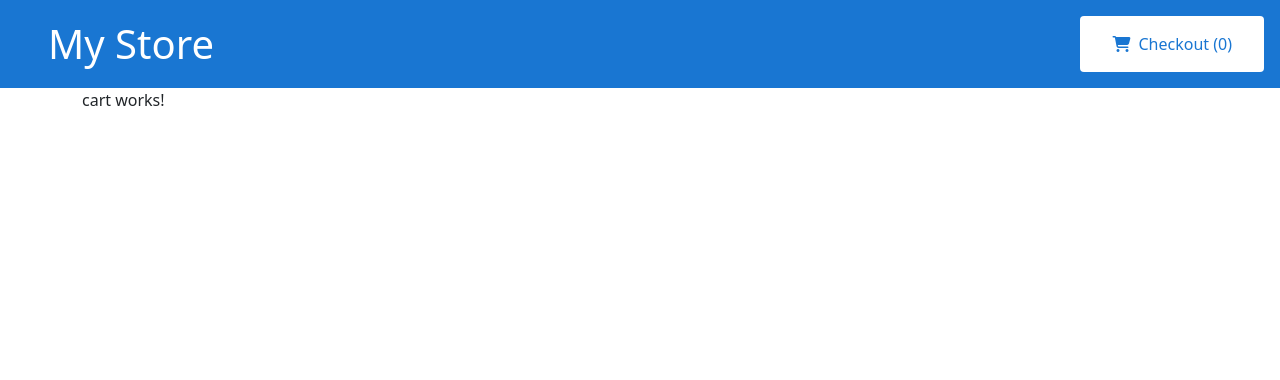
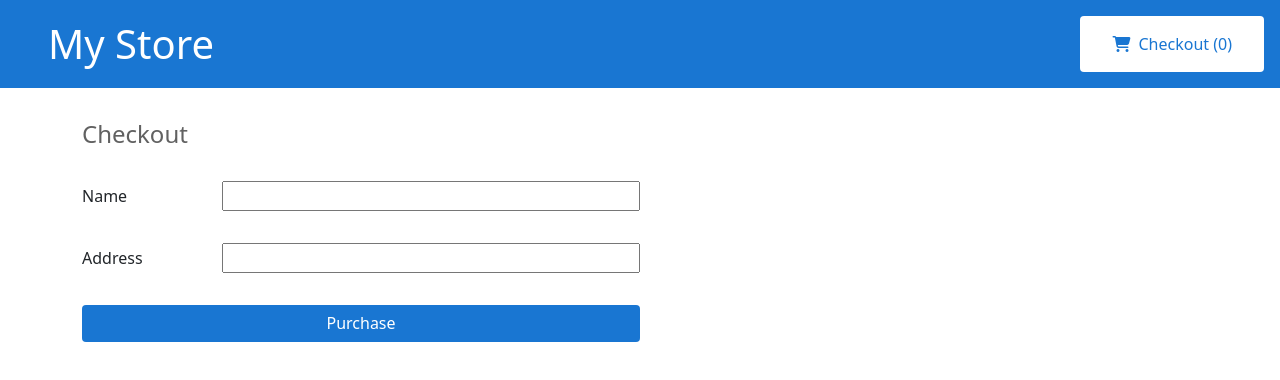
Before and after one commit to HasalaDissanayake/ShoppingCart, an Angular app in the folder shopping-Cart/: page /cart in a window 1280 px wide. Shown: the top 380 px of the page. Built offline with nearby package versions, Linux system fonts and the light colour scheme.

Commit message:
added checkout form

```diff
--- a/shopping-Cart/src/app/app.module.ts
+++ b/shopping-Cart/src/app/app.module.ts
@@ -7,6 +7,7 @@ import { TopBarComponent } from './top-bar/top-bar.component';
 import { ProductListComponent } from './product-list/product-list.component';
 import { ProductDetailsComponent } from './product-details/product-details.component';
 import { CartComponent } from './cart/cart.component';
+import { ReactiveFormsModule, FormsModule } from '@angular/forms'
 
 @NgModule({
   declarations: [
@@ -18,7 +19,9 @@ import { CartComponent } from './cart/cart.component';
   ],
   imports: [
     BrowserModule,
-    AppRoutingModule
+    AppRoutingModule,
+    ReactiveFormsModule,
+    FormsModule
   ],
   providers: [],
   bootstrap: [AppComponent]
--- a/shopping-Cart/src/app/cart/cart.component.css
+++ b/shopping-Cart/src/app/cart/cart.component.css
@@ -0,0 +1,42 @@
+h4{
+    color: #616161;
+}
+
+.cart{
+    margin-top: 2rem;
+}
+
+.cart-item{
+    display: flex;
+    justify-content: space-between;
+    border: 0.2px solid #616161;
+    align-items: center;
+    gap: 2rem;
+    padding: 1rem 2rem;
+}
+
+form{
+    margin-top: 2rem;
+    display: flex;
+    flex-direction: column;
+    width: 50%;
+    gap: 2rem;
+}
+
+form div{
+    display: flex;
+    justify-content: space-between;
+    align-items: center;
+}
+
+form input {
+    width: 75%;
+}
+
+button{
+    padding: 0.4rem 1rem;
+    background-color: #1976d2;
+    border-radius: 4px;
+    border: none;
+    color: white;
+}
--- a/shopping-Cart/src/app/cart/cart.component.html
+++ b/shopping-Cart/src/app/cart/cart.component.html
@@ -1 +1,28 @@
-<p>cart works!</p>
+<div class="cart">
+    <h4>Checkout</h4>
+
+    <div class="cart-item" *ngFor="let item of items">
+        <span>{{ item.name }}</span>
+        <span>{{ item.price | currency:'LKR' }}</span>
+    </div>
+</div>
+
+<form [formGroup]="checkoutForm" (ngSubmit)="onSubmit()">
+
+    <div>
+        <label for="name">
+        Name
+        </label>
+        <input id="name" type="text" formControlName="name">
+    </div>
+
+    <div>
+        <label for="address">
+        Address
+        </label>
+        <input id="address" type="text" formControlName="address">
+    </div>
+
+    <button class="button" type="submit">Purchase</button>
+
+</form>
--- a/shopping-Cart/src/app/cart/cart.component.ts
+++ b/shopping-Cart/src/app/cart/cart.component.ts
@@ -1,4 +1,6 @@
 import { Component } from '@angular/core';
+import { FormBuilder } from '@angular/forms';
+import { CartService } from '../cart.service';
 
 @Component({
   selector: 'app-cart',
@@ -7,4 +9,22 @@ import { Component } from '@angular/core';
 })
 export class CartComponent {
 
+  items = this.cartService.getItems();
+
+  checkoutForm = this.formBuilder.group({
+    name: '',
+    address: ''
+  });
+
+  constructor(
+    private cartService: CartService,
+    private formBuilder: FormBuilder
+  ) { }
+
+  onSubmit(): void {
+      this.items = this.cartService.clearCart();
+      console.warn('Your order has been submitted', this.checkoutForm.value);
+      this.checkoutForm.reset();
+    }
+
 }
--- a/shopping-Cart/src/app/product-details/product-details.component.ts
+++ b/shopping-Cart/src/app/product-details/product-details.component.ts
@@ -29,6 +29,5 @@ export class ProductDetailsComponent implements OnInit {
 
   addToCart(product: Product) {
     this.cartService.addToCart(product);
-    window.alert('Your product has been added to the cart!');
   }
 }
```
